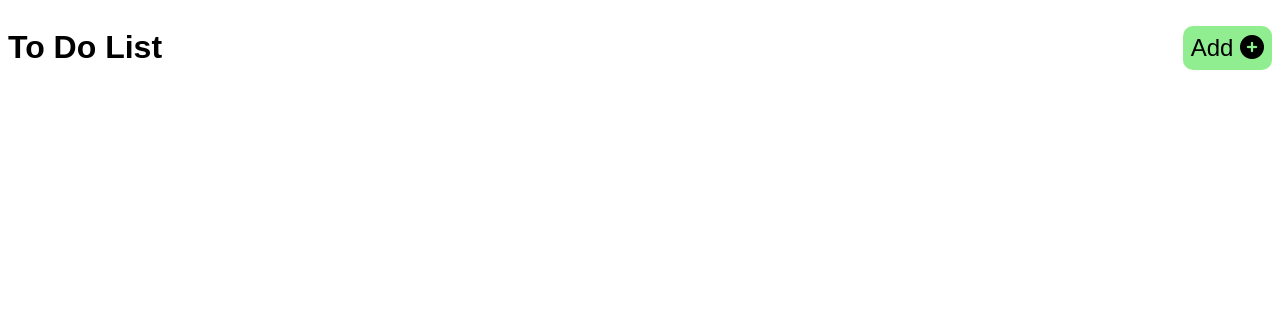
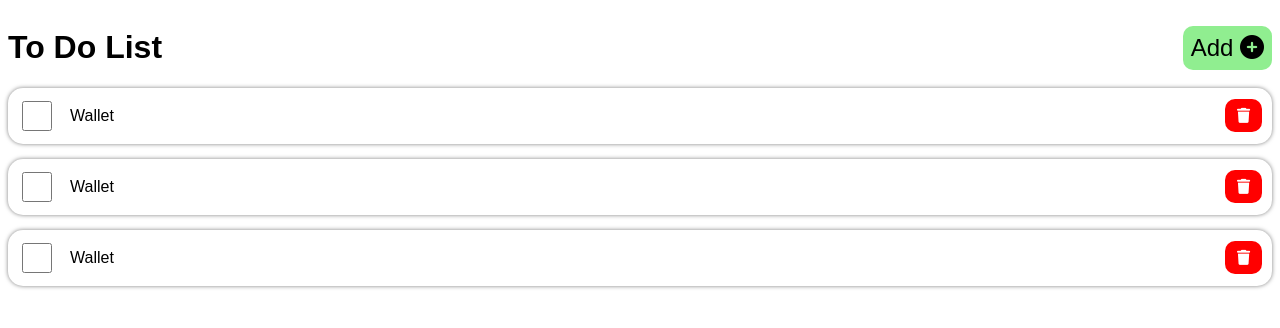
Before and after one commit to roanoarounik/ToDo-List, a plain HTML site: page index.html in a window 1280 px wide. Drawn offline with Linux system fonts and the light colour scheme.

Commit message:
3 Wallets

```diff
--- a/index.html
+++ b/index.html
@@ -18,5 +18,31 @@
         </button>
     </header>
 
+    <main>
+        <section class="tasksContainer">
+            <div class="task task1">
+                <input type="checkbox" name="taskComplete">
+                <span class="taskName">Wallet</span>
+                <button class="delBtn">
+                    <i class="fa-solid fa-trash"></i>
+                </button>
+            </div>
+            <div class="task task2">
+                <input type="checkbox" name="taskComplete">
+                <span class="taskName">Wallet</span>
+                <button class="delBtn">
+                    <i class="fa-solid fa-trash"></i>
+                </button>
+            </div>
+            <div class="task task3">
+                <input type="checkbox" name="taskComplete">
+                <span class="taskName">Wallet</span>
+                <button class="delBtn">
+                    <i class="fa-solid fa-trash"></i>
+                </button>
+            </div>
+        </section>
+    </main>
+
 </body>
 </html>
--- a/styles/styles.css
+++ b/styles/styles.css
@@ -12,7 +12,38 @@ button {
     padding: 8px;
     border: none;
     outline: none;
+    cursor: pointer;
     font-size: 1.5em;
     border-radius: 10px;
     background: lightgreen;
 }
+
+.delBtn {
+    color: white;
+    font-size: 15px;
+    background: red;
+    padding: 8px 12px;
+}
+
+input[type="checkbox"] {
+    --size: 30px;
+    cursor: pointer;
+    min-width: var(--size);
+    min-height: var(--size);
+}
+
+.task {
+    padding: 10px;
+    display: grid;
+    align-items: center;
+    grid-template-columns: auto 1fr auto;
+    gap: 15px;
+    box-shadow: 0 0 4px rgb(0 0 0 / 50%);
+    border-radius: 15px;
+}
+
+.tasksContainer {
+    display: flex;
+    grid-gap: 15px;
+    flex-direction: column;
+}
```
